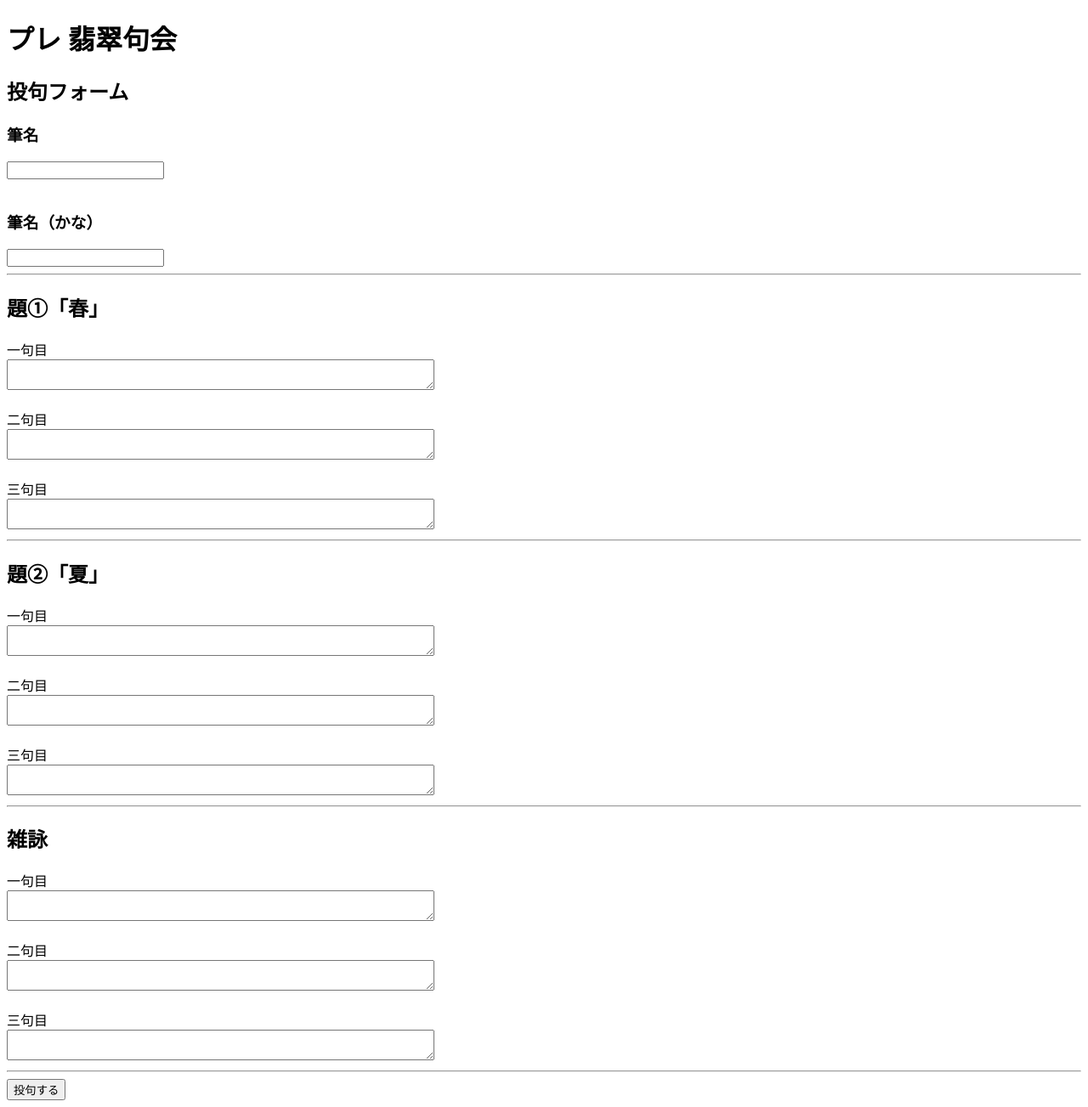
After one commit to nes-710/HisuiKukai, a Flask app: page /contest/1/submit in a window 1280 px wide. The commit adds this page. Shown: the whole page at 85% size. Run offline with Flask 3, Linux system fonts and the light colour scheme; data comes from the database, SQL or seed files in the repository.

Commit message:
v0.1.1 投句フォーム画面の作成

```diff
--- a/app.py
+++ b/app.py
@@ -60,5 +60,15 @@ def contest(contest_id):
         status_label=status_label,
     )
 
+@app.route("/contest/<int:contest_id>/submit")
+def submit(contest_id):
+
+    contest = get_contest(contest_id)
+
+    return render_template(
+        "submit.html",
+        contest=contest,
+    )
+
 if __name__ == "__main__":
     app.run(debug=True)
--- /dev/null
+++ b/templates/submit.html
@@ -0,0 +1,74 @@
+<!DOCTYPE html>
+
+<html>
+
+<head>
+    <title>投句フォーム</title>
+</head>
+
+<body>
+
+<h1>{{ contest["contest_no"] }} 翡翠句会</h1>
+
+<h2>投句フォーム</h2>
+
+<form>
+
+<h3>筆名</h3>
+
+<input type="text" name="pen_name">
+
+<br><br>
+
+<h3>筆名（かな）</h3>
+
+<input type="text" name="pen_name_kana">
+
+<hr>
+
+<h2>題①「{{ contest["theme1"] }}」</h2>
+
+一句目<br>
+<textarea rows="2" cols="60"></textarea><br><br>
+
+二句目<br>
+<textarea rows="2" cols="60"></textarea><br><br>
+
+三句目<br>
+<textarea rows="2" cols="60"></textarea>
+
+<hr>
+
+<h2>題②「{{ contest["theme2"] }}」</h2>
+
+一句目<br>
+<textarea rows="2" cols="60"></textarea><br><br>
+
+二句目<br>
+<textarea rows="2" cols="60"></textarea><br><br>
+
+三句目<br>
+<textarea rows="2" cols="60"></textarea>
+
+<hr>
+
+<h2>雑詠</h2>
+
+一句目<br>
+<textarea rows="2" cols="60"></textarea><br><br>
+
+二句目<br>
+<textarea rows="2" cols="60"></textarea><br><br>
+
+三句目<br>
+<textarea rows="2" cols="60"></textarea>
+
+<hr>
+
+<input type="submit" value="投句する">
+
+</form>
+
+</body>
+
+</html>
```
Also changed, not shown: templates/contest.html (+7 -1 lines).
